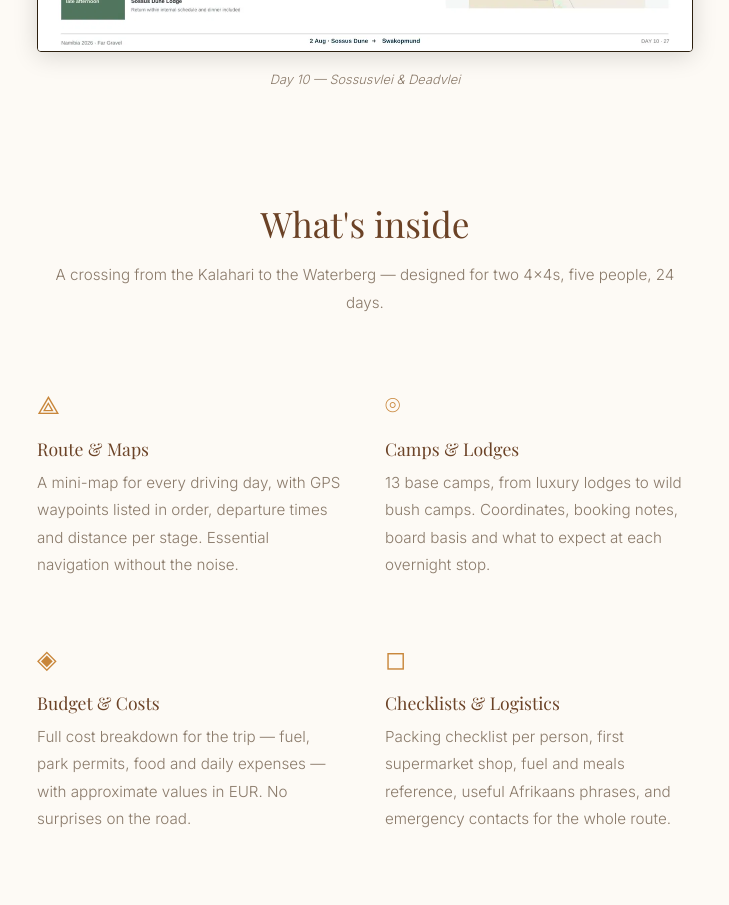
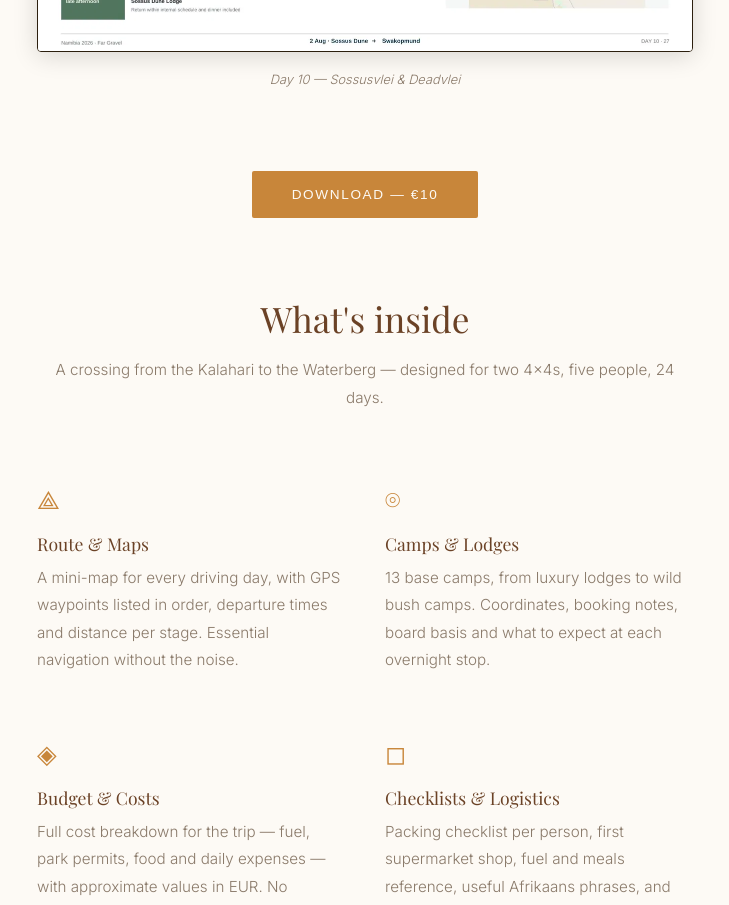
Before and after one commit to Miguel90020/namibia-overland-2026, a Next.js app: page /roadbook in a window 1280 px wide. Shown: the part 1420-2325 px from the top of the page, without its empty margins (275-1004 px from the left). Built offline with nearby package versions, Linux system fonts and the light colour scheme; a web font is replaced by a local one.

Commit message:
Update roadbook.js

```diff
--- a/src/pages/roadbook.js
+++ b/src/pages/roadbook.js
@@ -126,6 +126,11 @@ export default function Roadbook() {
         </p>
       </section>
 
+      {/* CTA intermédio */}
+      <div style={{ textAlign: 'center', padding: '3rem 2rem 0' }}>
+        {buyButton('primary')}
+      </div>
+
       {/* What's inside */}
       <section style={{ maxWidth: 'var(--content-width)', margin: '0 auto', padding: '5rem 2rem 7rem' }}>
         <h2 style={{
```
